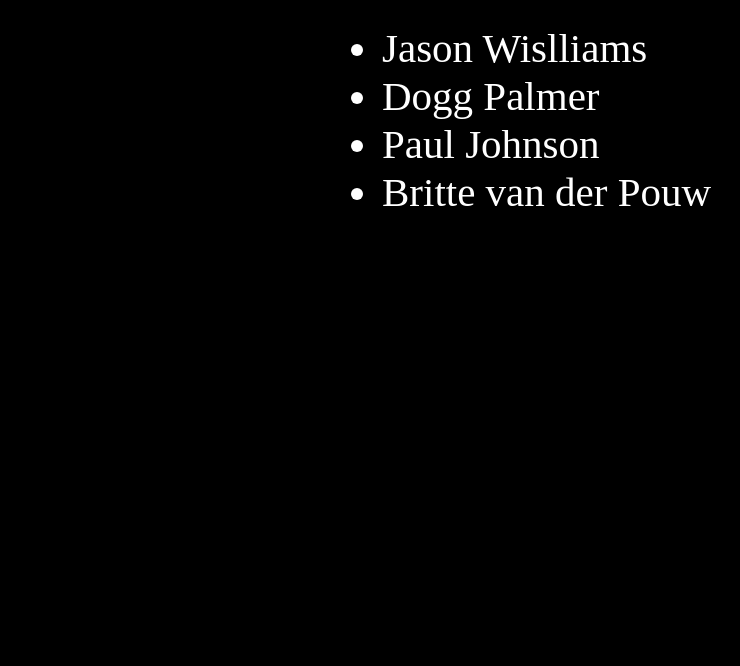
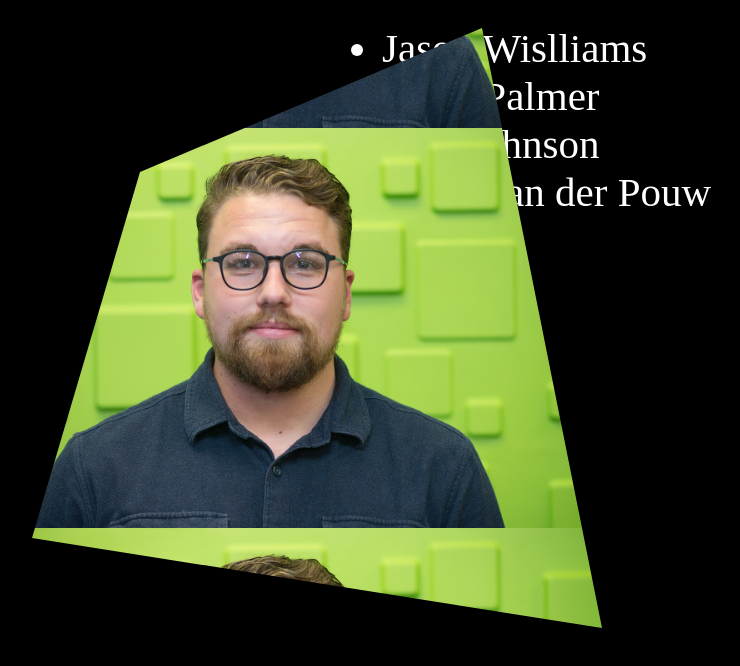
Before and after one commit to sturzael/Morpher, a plain HTML site: page index.html in a window 1280 px wide. Shown: the whole page, without its empty margins (306-1046 px from the left). Drawn offline with nearby package versions, Linux system fonts and the light colour scheme; the site is published under a folder, as on GitHub Pages, so addresses that start at the root find nothing.

Commit message:
default forgot dots

```diff
--- a/css/style.css
+++ b/css/style.css
@@ -28,6 +28,6 @@ li:hover {
   cursor: pointer;
 }
 #morpher {
-  background-image: url('/img/jase.jpg');
+  background-image: url('../img/jase.jpg');
   clip-path: polygon(23% 24%, 5% 85%, 100% 100%, 80% 0);
 }
```
